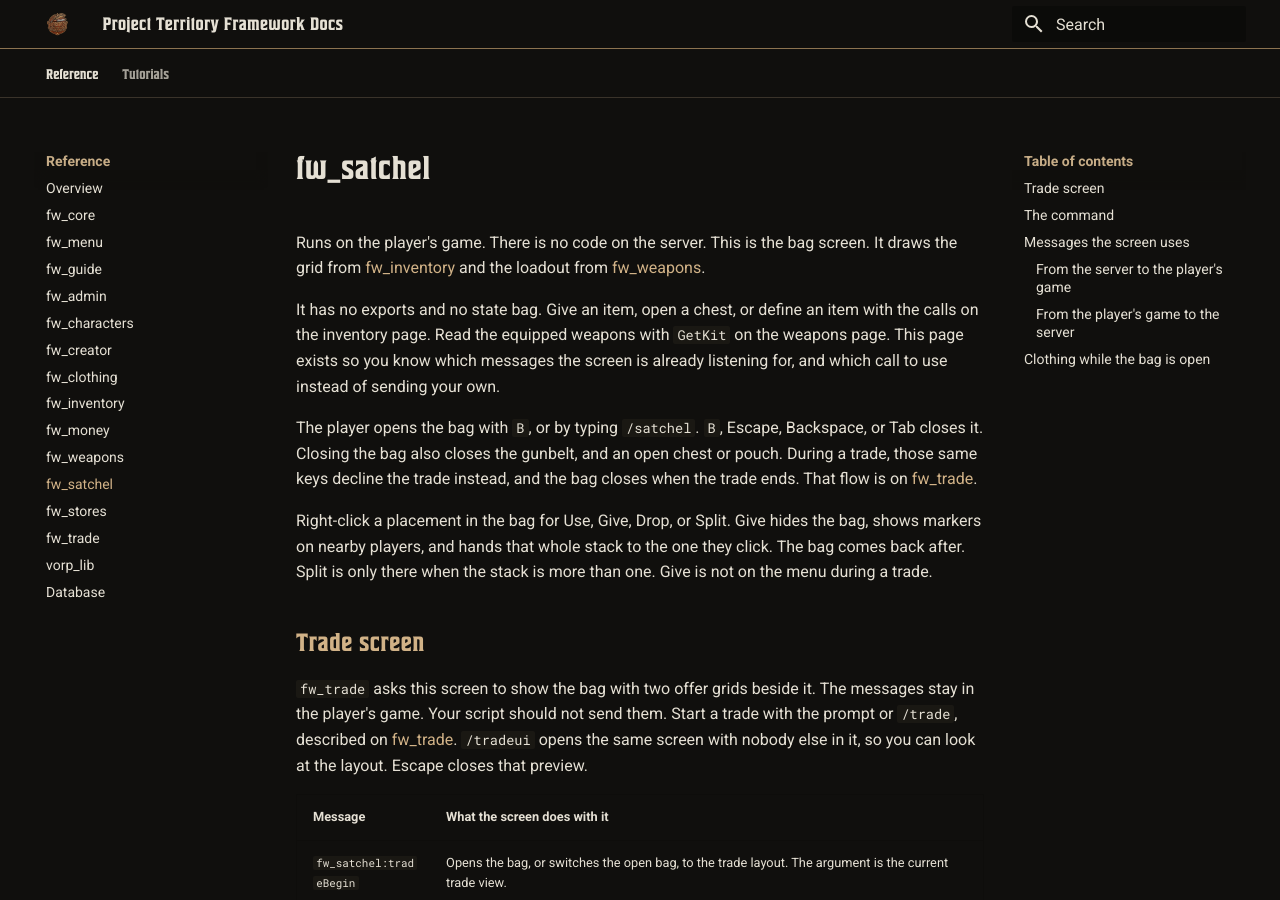
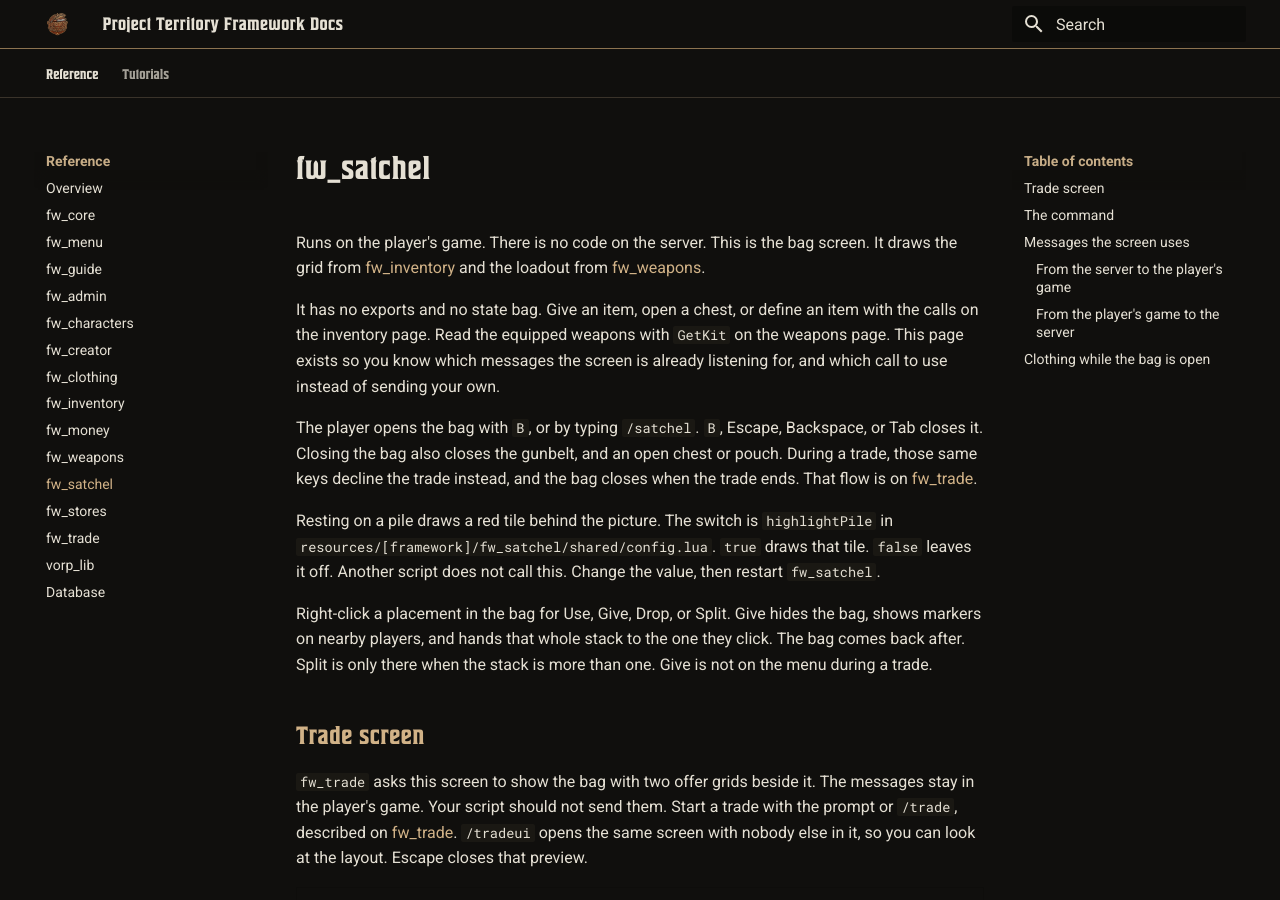
Before and after one commit to Benality/fw-framework-docs, an MkDocs documentation site: the page built from content/fw-satchel.md, in a window 1280 px wide and 900 px high. Built offline with MkDocs 1.6.1 and Material for MkDocs 9.7.7, drawn with Linux system fonts in a browser that asks for light colours.

Commit message:
Explain the red tile on the pile under the pointer.
Co-authored-by: Cursor <cursoragent@cursor.com>

```diff
--- a/content/fw-satchel.md
+++ b/content/fw-satchel.md
@@ -5,6 +5,8 @@ Runs on the player's game. There is no code on the server. This is the bag scree
 It has no exports and no state bag. Give an item, open a chest, or define an item with the calls on the inventory page. Read the equipped weapons with `GetKit` on the weapons page. This page exists so you know which messages the screen is already listening for, and which call to use instead of sending your own.
 
 The player opens the bag with `B`, or by typing `/satchel`. `B`, Escape, Backspace, or Tab closes it. Closing the bag also closes the gunbelt, and an open chest or pouch. During a trade, those same keys decline the trade instead, and the bag closes when the trade ends. That flow is on [fw_trade](fw-trade.md).
+
+Resting on a pile draws a red tile behind the picture. The switch is `highlightPile` in `resources/[framework]/fw_satchel/shared/config.lua`. `true` draws that tile. `false` leaves it off. Another script does not call this. Change the value, then restart `fw_satchel`.
 
 Right-click a placement in the bag for Use, Give, Drop, or Split. Give hides the bag, shows markers on nearby players, and hands that whole stack to the one they click. The bag comes back after. Split is only there when the stack is more than one. Give is not on the menu during a trade.
 
```
